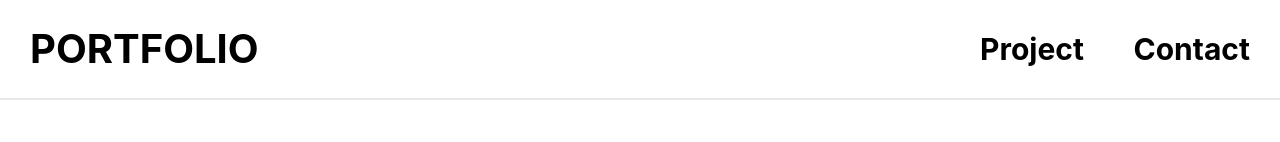
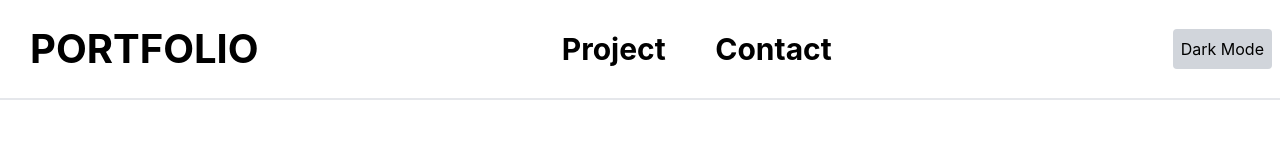
Before and after one commit to sangwon11/portfolio, a React (Create React App) app: page / in a window 1280 px wide. Shown: the top 142 px of the page. Built offline with nearby package versions, Linux system fonts and the light colour scheme.

Commit message:
drak mode

```diff
--- a/src/navbar/NavBar.jsx
+++ b/src/navbar/NavBar.jsx
@@ -1,20 +1,27 @@
-import React from 'react';
+import React, { useState } from 'react';
 import { Outlet } from 'react-router-dom';
 import { Link } from 'react-scroll';
 
 const NavBar = () => {
+  const [darkMode, setDarkMode] = useState(false);
+
   return (
-    <div className='w-screen'>
-    <div className='w-screen bg-[#fff] z-10 h-[100px] fixed flex sm:flex-row flex-col justify-between items-center border-solid border-b-2'>
-      <Link to="about-me" smooth={true} duration={200} className='cursor-pointer z-10 text-[40px] font-bold sm:pl-[30px] pl-[0]'>PORTFOLIO</Link>
-      <div className='flex sm:justify-between justify-around sm:w-[300px] w-[200px] sm:text-[30px] text-[15px] font-bold sm:pr-[30px] pr-[0]'>
+    <div className={`w-screen h-screen ${darkMode ? 'dark' : ''} transition-colors duration-500`}>
+      <div className='w-screen bg-white dark:bg-gray-800 z-10 h-[100px] fixed flex sm:flex-row flex-col justify-between items-center border-solid border-b-2 transition-colors duration-500'>
+        <Link to="about-me" smooth={true} duration={200} className='cursor-pointer z-10 text-[40px] font-bold sm:pl-[30px] pl-[0] text-black dark:text-white transition-colors duration-500'>PORTFOLIO</Link>
+        <div className='flex sm:justify-between justify-around sm:w-[300px] w-[200px] sm:text-[30px] text-[15px] font-bold sm:pr-[30px] pr-[0] text-black dark:text-white transition-colors duration-500'>
           <Link to="project" smooth={true} duration={200} className="cursor-pointer z-10">Project</Link>
           <Link to="contact" smooth={true} duration={200} className="cursor-pointer z-10">Contact</Link>
+        </div>
+        <button onClick={() => setDarkMode(!darkMode)} className="p-2 m-2 bg-gray-300 dark:bg-gray-600 rounded transition-colors duration-500">
+          {darkMode ? 'Light Mode' : 'Dark Mode'}
+        </button>
+      </div>
+      <div className="pt-[100px] bg-white dark:bg-gray-900 dark:text-white min-h-full transition-colors duration-500">
+        <Outlet />
       </div>
     </div>
-    <Outlet/>
-    </div>
-    )
+  );
 }
 
 export default NavBar;
--- a/tailwind.config.js
+++ b/tailwind.config.js
@@ -11,4 +11,5 @@ module.exports = {
     },
   },
   plugins: [],
+  darkMode: 'class'
 }
```
